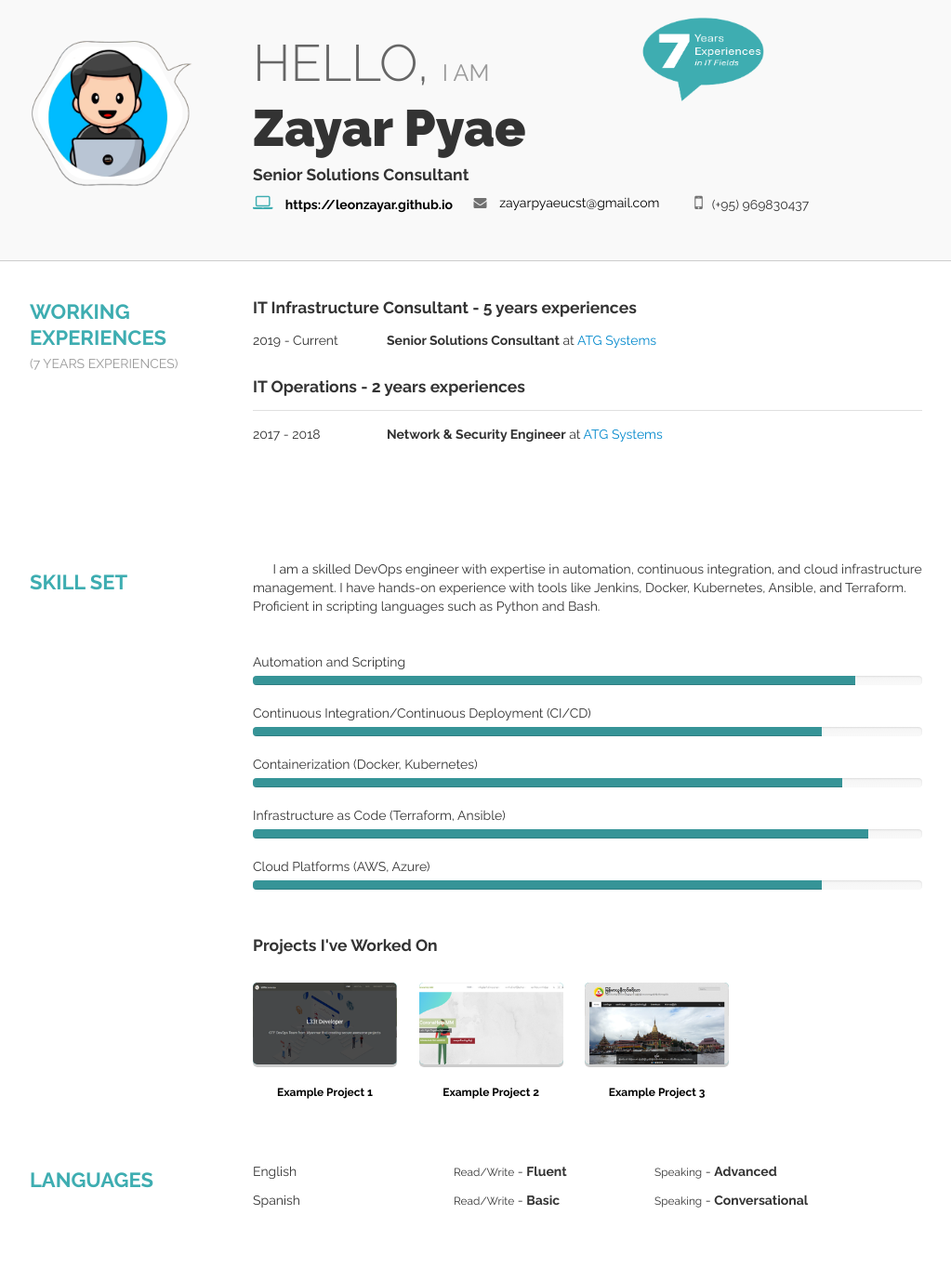
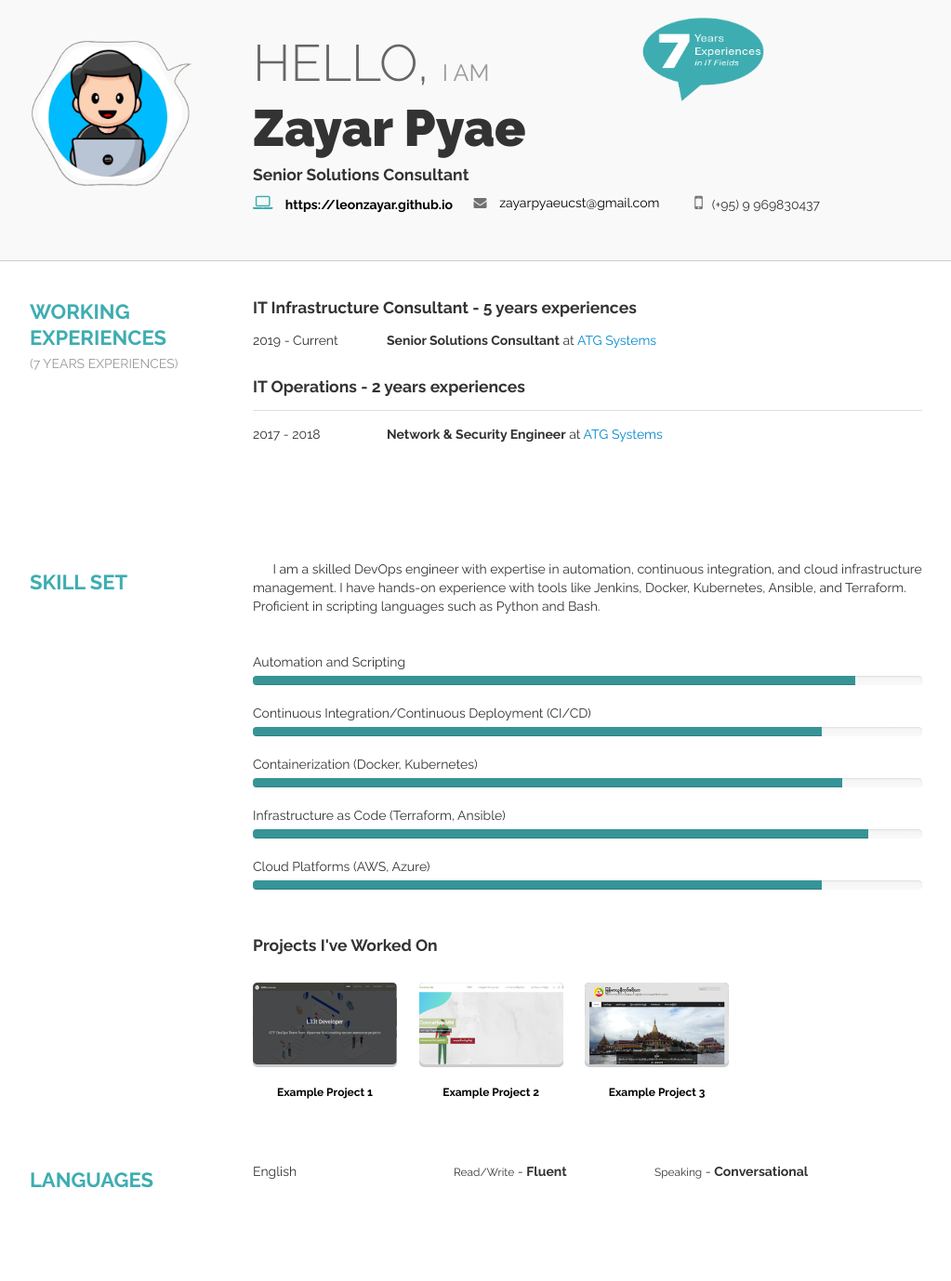
Before and after one commit to LeonZayar/LeonZayar.github.io, a plain HTML site: page index.html in a window 1280 px wide. Shown: the part 22-1400 px from the top of the page at 93% size, without its empty margins (118-1141 px from the left). Drawn offline with Linux system fonts and the light colour scheme; files whose address does not match are found by name.

Commit message:
some of contents are updated

```diff
--- a/index.html
+++ b/index.html
@@ -38,7 +38,7 @@
                                         class="fa fa-laptop"></i><strong> https://leonzayar.github.io</strong></a></div>
                             <div class="content"><a href="mailto:zayarpyaeucst@gmail.com"> <i class="fa fa-envelope"></i>
                                     zayarpyaeucst@gmail.com</a></div>
-                            <div class="content"><i class="fa fa-mobile"></i>(+95) 969830437</div>
+                            <div class="content"><i class="fa fa-mobile"></i>(+95) 9 969830437</div>
                             <div class="clearfix"></div>
                         </div>
                     </div>
@@ -173,12 +173,6 @@
                             <li>
                                 <div class="pull-left language">English</div>
                                 <div class="pull-left language"><small>Read/Write</small> - <strong>Fluent</strong></div>
-                                <div class="pull-left language"><small>Speaking</small> - <strong>Advanced</strong></div>
-                                <div class="clearfix"></div>
-                            </li>
-                            <li>
-                                <div class="pull-left language">Spanish</div>
-                                <div class="pull-left language"><small>Read/Write</small> - <strong>Basic</strong></div>
                                 <div class="pull-left language"><small>Speaking</small> - <strong>Conversational</strong></div>
                                 <div class="clearfix"></div>
                             </li>
```
